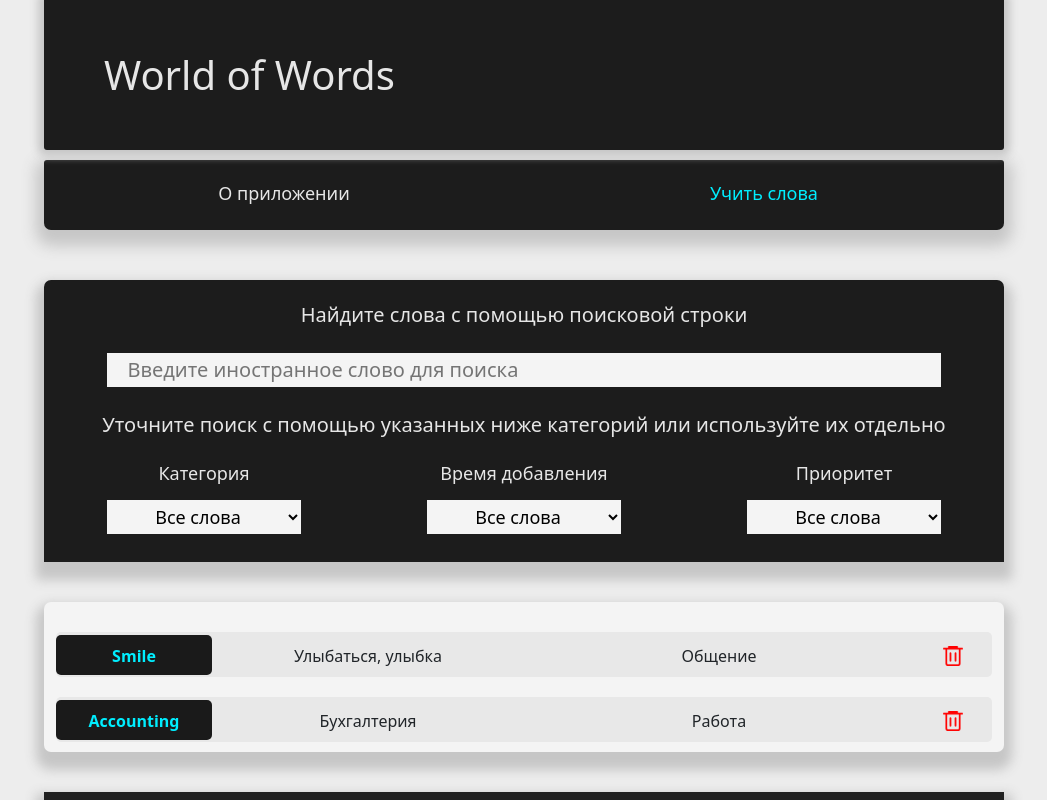
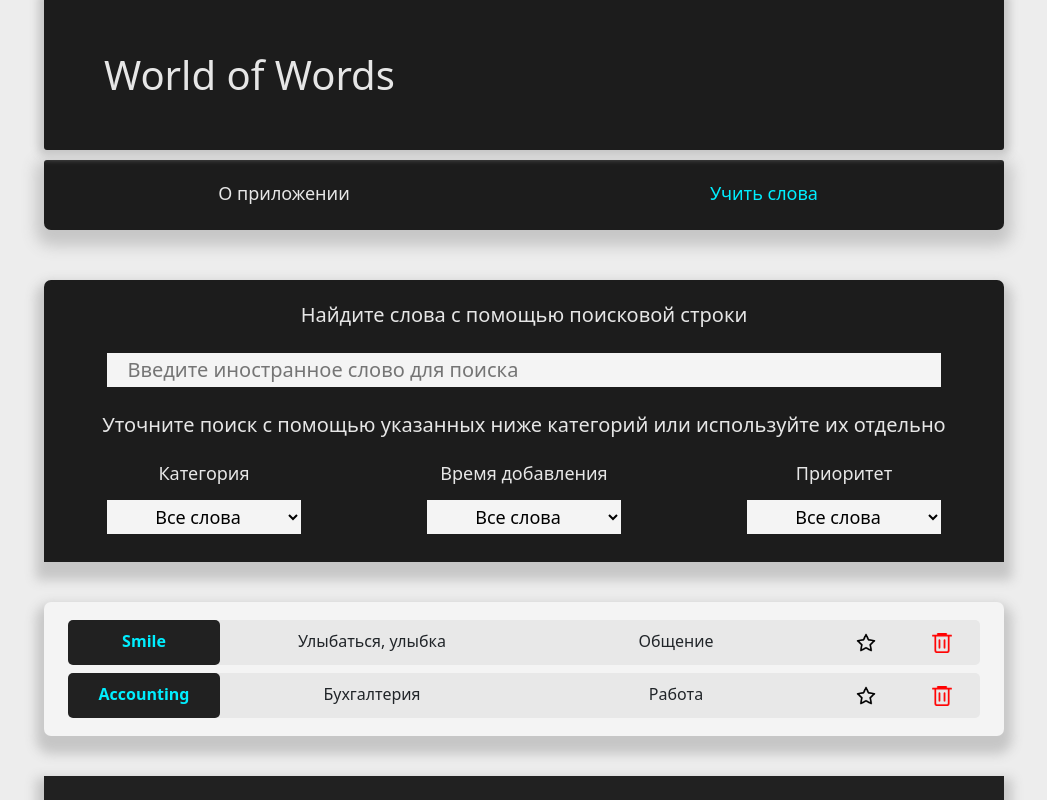
Before and after one commit to domnin997/World-of-words-deployed, a React (Create React App) app: page / in a window 1280 px wide. Both pictures are taken after a click on the element "Учить слова". Shown: the top 800 px of the page, without its empty margins (116-1163 px from the left). Built offline with nearby package versions, Linux system fonts and the light colour scheme.

Commit message:
The application was updated - fav buttons added

```diff
--- a/src/App.js
+++ b/src/App.js
@@ -22,11 +22,13 @@ class App extends Component {
             word: 'Smile',
             translation: 'Улыбаться, улыбка',
             category: 'Общение',
+            favorite: false,
             id: 1
           }, {
             word: 'Accounting',
             translation: 'Бухгалтерия',
             category: 'Работа',
+            favorite: false,
             id: 2
           },
         ],
@@ -63,10 +65,12 @@ btnClicked = (e) => {
 addWord = (word, translation, category) => {
   let id;
   if (this.state.wordsBase.length > 0) {id = this.state.wordsBase[this.state.wordsBase.length - 1].id + 1} else {id = 1};
+  let favorite = false;
   let newItem = {
     word,
     translation,
     category,
+    favorite,
     id
   }
   this.setState(({wordsBase}) => {
@@ -85,6 +89,25 @@ onDel = (id) => {
         wordsBase: newArr,
       }
     })
+}
+
+onFavoriteClick = (id) => {
+  let index;
+  this.setState(({wordsBase}) => {
+
+      let newArr = wordsBase.map((element, index) => {
+        if (element.id == id && element.favorite == false) {
+          return {...element, favorite: true}
+        }
+        else if (element.id == id && element.favorite == true) {
+          return {...element, favorite: false}}
+        else {return {...element}}
+      })
+
+      return {
+        wordsBase: newArr
+      }
+  })
 }
 
 searchWord = (items, term, category) => {
@@ -149,6 +172,7 @@ render () {
           <StudyField wordsBase={this.state.wordsBase}
                       addWord={this.addWord}
                       onDelete={this.onDel}
+                      onFavoriteClick={this.onFavoriteClick}
                       getSearchedWord={this.getSearchedWord}
                       visibleWords={visibleWords}
                       getSelectedCategory={this.getSelectedCategory}/>
--- a/src/components/app-footer/app-footer.css
+++ b/src/components/app-footer/app-footer.css
@@ -1,15 +1,6 @@
-.footer_wrapper {
-  min-height: 190px;
-  max-width: 960px;
-  margin: 50px auto 0 auto;
-  background-color: rgb(215, 215, 215);
-  box-shadow: 15px 0px 20px -1px rgb(232, 232, 232);
-  border-radius: 5px 5px 0px 0px;
-}
-
 .footer_container {
-  padding-top: 0px;
-  margin-top: 10px;
+  margin-top: 50px;
+  border-radius: 7px 7px 0px 0px;
   background-color: rgb(215, 215, 215);
   color: rgb(180, 180, 180);
 }
@@ -18,8 +9,7 @@
   border-bottom: solid;
   border-color: rgb(199, 199, 199);
 }
-
-.contacts_wrapper .col {
+.footer_container .contacts_wrapper .col {
   text-align: left;
-  padding: 20px 24px;
+  padding: 25px 0px 25px 0px;
 }
--- a/src/components/app-footer/app-footer.js
+++ b/src/components/app-footer/app-footer.js
@@ -3,26 +3,18 @@ import {Container, Row, Col} from 'react-bootstrap';
 
 function AppFooter () {
     return (
-    // <div className='footer_wrapper'>
         <Container className='footer_container'>
             <Row>
                 <Col className='app_footer_disclaimer justify-content-center'>
-                        Данная страница является частью демонстрационного некоммерческого проекта, созданного в учебных целях. <br/>Копирование, использование и распространение без разрешения автора не допускается.
+                    Данная страница является частью демонстрационного некоммерческого проекта, созданного в учебных целях. <br/>Копирование, использование и распространение без разрешения автора не допускается.
                 </Col>
             </Row>
-            <Row className='contacts_wrapper justify-content-center'>
-                <Col>
-                        Тел: +7 (777) 777-77
-                </Col>
-                <Col>
-                        E-mail: example@example.com
-                </Col>
-                <Col>
-                        Адрес: 3-й кодерский переулок, д. 1
-                </Col>
+            <Row className='contacts_wrapper'>
+                <Col md lg='4' sm={12} className='pb-3 pt-3'>Телефон: +7 (777) 777-77</Col>
+                <Col md lg='4' sm={12} className='pb-3 pt-3'>E-mail: example@example.com</Col>
+                <Col md lg='4' sm={12} className='pb-3 pt-3'>Адрес: 3-й кодерский переулок, д. 1</Col>
             </Row>
         </Container>
-    // </div>
 );}
 
 export default AppFooter;
--- a/src/components/app-learn-words/app-learn-words.js
+++ b/src/components/app-learn-words/app-learn-words.js
@@ -31,11 +31,13 @@ class StudyField extends Component {
     }
 
     render () {
-        let {wordsBase, onDelete, getSearchedWord, visibleWords, getSelectedCategory} = this.props;
+        let {wordsBase, onDelete, onFavoriteClick, getSearchedWord, visibleWords, getSelectedCategory} = this.props;
         let elements = visibleWords.map((item) => {
             let {id, ...itemProps} = item;
             return (
-                <ListItem key={id} {...itemProps} onDelete={() => onDelete(id)}/>
+                <ListItem key={id} {...itemProps}
+                          onDelete={() => onDelete(id)}
+                          onFavoriteClick={() => onFavoriteClick(id)}/>
             )})
 
             let visibleBlock;
@@ -44,6 +46,8 @@ class StudyField extends Component {
                 } else if (elements.length <= 0) {visibleBlock = <div className='empty_notification'><div>Нет подходящих под критерии слов - измените фильтры</div></div>}
                 else {visibleBlock = elements}
 
+
+        console.log(visibleWords)
         return (
             <div className='study_wrapper'>
 
--- a/src/components/app-list-item/app-list-item.css
+++ b/src/components/app-list-item/app-list-item.css
@@ -1,32 +1,22 @@
-.word_container {
+.words_list_block {
+  min-height: 45px;
+}
+.words_list_block .word_container {
   background-color: rgb(232, 232, 232);
   min-height: 45px;
   border-radius: 5px;
-  align-items: center;
-  max-width: 960px;
-  margin-top: 20px;
-  margin: 20px auto 0 auto;
+  margin: 8px auto 8px auto;
+  text-align: center;
 }
-
-.words_container {
+.words_list_block .word_container .foreign_word_container {
+  background-color: rgb(33, 33, 33);
   min-height: 45px;
-  margin-top: 20px;
-}
-
-.word_line {
-  align-items: center;
-}
-
-.foreign_word_container {
-  background-color: rgb(26, 26, 26);
-  min-height: 40px;
   font-weight: 600;
   color: rgb(0, 238, 255);
   border-radius: 5px;
   position: relative;
 }
-
-.nested_element {
+.words_list_block .nested_element {
   position: relative;
   height: 40px;
 }
@@ -45,6 +35,17 @@
   padding-top: 9px;
 }
 
-.delete_button :hover {
+.button_container div {
+  height: 100%;
+  position: relative;
+}
+.button_container div img {
+  display: block;
+  position: absolute;
+  top: 50%;
+  left: 50%;
+  transform: translate(-50%, -50%);
+}
+.button_container div img:hover {
   cursor: pointer;
 }
--- a/src/components/app-list-item/app-list-item.js
+++ b/src/components/app-list-item/app-list-item.js
@@ -1,35 +1,61 @@
 import './app-list-item.css';
 import {Container, Row, Col} from 'react-bootstrap';
 import deleteIcon from './delete_icon.png';
+import emptyStar from './empty_star.png';
+import yellowStar from './yellow_star.png';
 
 function ListItem (props) {
+    let starIcon;
+    if (props.favorite) {
+        starIcon = yellowStar;
+    } else if (!props.favorite) {
+        starIcon = emptyStar;
+    }
 
     return (
-        <Container className='words_container'>
+        <Container className='words_list_block'>
             <Row className='word_line word_container'>
                 <Col className='foreign_word_container'
-                     lg={2}>
+                     xs sm md lg={2}>
                     <div className='nested_element'>
                         <div className='sec_nested'>{props.word}</div>
                     </div>
                 </Col>
 
                 <Col className='translation_container'
-                     lg={4}>
+                     xs sm md lg={4}>
                     <div className='nested_element'>
                         <div className='sec_nested'>{props.translation}</div>
                     </div>
                 </Col>
 
                 <Col className='word_category'
-                     lg={5}>
+                     xs sm md lg={4}>
                     <div className='nested_element'>
                         <div className='sec_nested'> {props.category}</div>
                     </div>
                 </Col>
-                <Col className='delete_button'
-                     lg={1}>
-                    <img src={deleteIcon} width='20px' height='20px' onClick={props.onDelete}></img>
+
+                <Col className='star_button button_container'
+                     xs sm md lg={1}>
+                    <div>
+                        <img src={starIcon}
+                             width='20px'
+                             height='20px'
+                             onClick={props.onFavoriteClick}>
+                        </img>
+                    </div>
+                </Col>
+
+                <Col className='button_container'
+                     xs sm md lg={1}>
+                    <div>
+                        <img src={deleteIcon}
+                             width='20px'
+                             height='20px'
+                             onClick={props.onDelete}>
+                        </img>
+                    </div>
                 </Col>
             </Row>
         </Container>
--- a/src/components/app-list-item/app-list-item.sass
+++ b/src/components/app-list-item/app-list-item.sass
@@ -1,32 +1,27 @@
-$mainBlack: rgb(36, 36, 36)
+$mainBlack: rgb(33, 33, 33)
 $mainBlue: rgb(0, 238, 255)
 $textWhite: rgb(230, 230, 230)
 $backgroundWhite: rgb(237, 237, 237)
 $secBakgroundWhite: rgb(244, 244, 244)
 
-.word_container
-    background-color: rgb(232, 232, 232)
+.words_list_block
     min-height: 45px
-    border-radius: 5px
-    align-items: center
-    max-width: 960px
-    margin-top: 20px
-    margin: 20px auto 0 auto
-.words_container
-    min-height: 45px
-    margin-top: 20px
-.word_line
-    align-items: center
-.foreign_word_container
-    background-color: rgb(26, 26, 26)
-    min-height:40px
-    font-weight: 600
-    color: rgb(0, 238, 255)
-    border-radius: 5px
-    position:  relative
-.nested_element
-    position: relative
-    height: 40px
+    .word_container
+        background-color: rgb(232, 232, 232)
+        min-height: 45px
+        border-radius: 5px
+        margin: 8px auto 8px auto
+        text-align: center
+        .foreign_word_container
+            background-color: $mainBlack
+            min-height: 45px
+            font-weight: 600
+            color: rgb(0, 238, 255)
+            border-radius: 5px
+            position:  relative
+    .nested_element
+        position: relative
+        height: 40px
 .word_category
     position: relative
     width: 100%
@@ -36,6 +31,15 @@ $secBakgroundWhite: rgb(244, 244, 244)
 .sec_nested
     padding-top: 9px
 
-.delete_button
-    :hover
-        cursor: pointer
+.button_container
+    div
+        height: 100%
+        position: relative
+        img
+            display: block
+            position: absolute
+            top: 50%
+            left: 50%
+            transform: translate(-50%,-50%)
+        img:hover
+            cursor: pointer
```
Also changed, not shown: src/components/app-footer/app-footer.sass (+6 -13 lines), src/components/app-list-item/empty_star.png (added), src/components/app-list-item/yellow_star.png (added).
